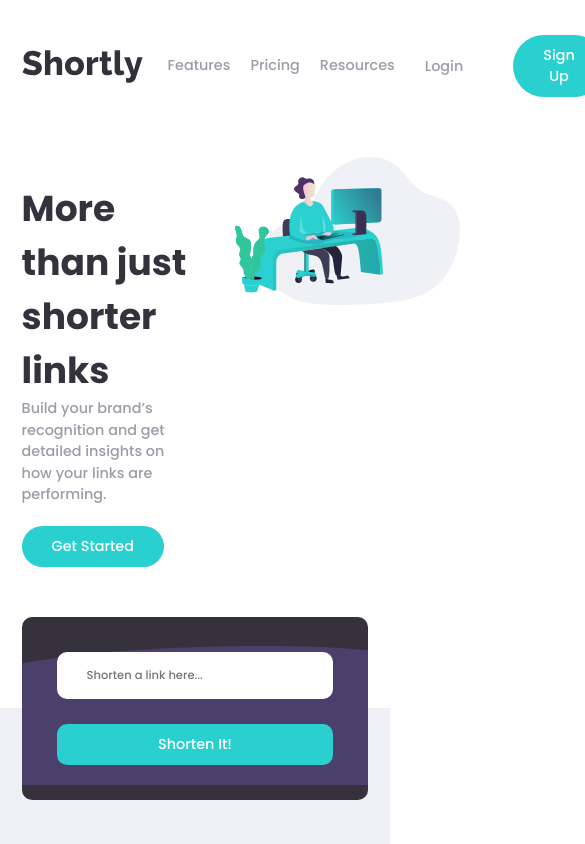
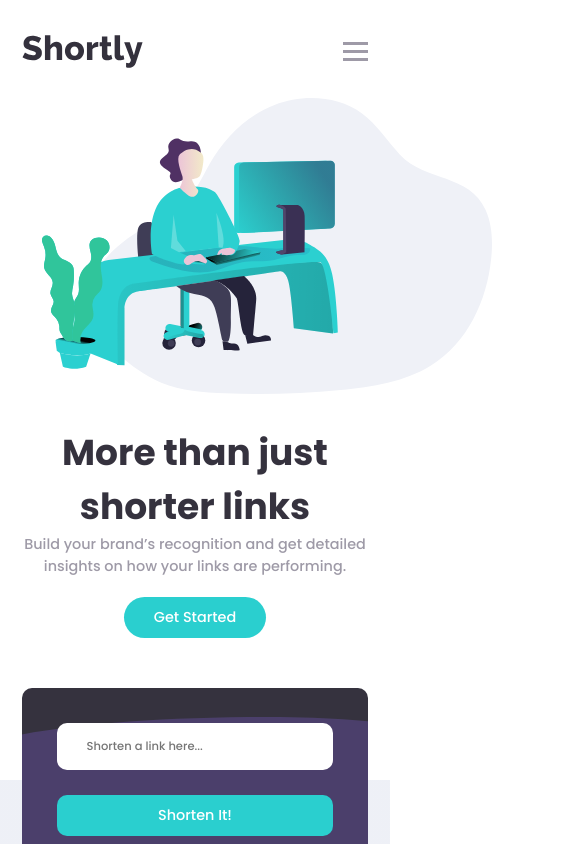
Before and after one commit to KordyD/url-shortening, a React (Vite) app: page / in a window 390 px wide. Shown: the top 844 px of the page, 585 px wide, since content can reach past the window. Built offline with nearby package versions, Linux system fonts and the light colour scheme.

Commit message:
Add adaptive styling

```diff
--- a/src/App.scss
+++ b/src/App.scss
@@ -79,6 +79,17 @@ input {
       background-color: lib.$dark-violet;
     }
   }
+
+  &.burger__button {
+    color: white;
+    &:hover {
+      color: lib.$cyan;
+    }
+
+    &:active {
+      color: lighten(lib.$cyan, $amount: 30);
+    }
+  }
 }
 
 .link {
@@ -131,6 +142,17 @@ input {
       background-color: lighten(lib.$cyan, $amount: 30);
     }
   }
+
+  &.burger__link {
+    color: white;
+    &:hover {
+      color: lib.$cyan;
+    }
+
+    &:active {
+      color: lighten(lib.$cyan, $amount: 30);
+    }
+  }
 }
 
 @media (max-width: 732px) {
--- a/src/modules/Header/Header.jsx
+++ b/src/modules/Header/Header.jsx
@@ -1,13 +1,15 @@
-import React from 'react';
+import React, { useState } from 'react';
 import styles from './Header.module.scss';
 
 const Header = () => {
+  const [state, setState] = useState('');
+
   return (
     <header className={`${styles.header} container`}>
-      <div className={styles.navigationWrapper}>
-        <a href='' role='img' aria-label='shortly'>
-          <img alt='Shortly logo' src='/src/assets/logo.svg' />
-        </a>
+      <a href='' role='img' aria-label='shortly'>
+        <img alt='Shortly logo' src='/src/assets/logo.svg' />
+      </a>
+      <div className={styles.navigation}>
         <nav>
           <ul>
             <li>
@@ -27,11 +29,51 @@ const Header = () => {
             </li>
           </ul>
         </nav>
+
+        <div className={styles.buttons}>
+          <button className='button transparent'>Login</button>
+          <button className='button basic'>Sign Up</button>
+        </div>
       </div>
 
-      <div className={styles.buttons}>
-        <button className='button transparent'>Login</button>
-        <button className='button basic'>Sign Up</button>
+      <button
+        onClick={() => setState((state) => (state ? '' : 'active'))}
+        className={styles.burgerButton}
+      >
+        <div></div>
+        <div></div>
+        <div></div>
+      </button>
+
+      <div
+        className={`${styles.navigationBurger} ${
+          state ? styles['active'] : styles['inActive']
+        }`}
+      >
+        <nav>
+          <ul>
+            <li>
+              <a className='link burger__link ' href=''>
+                Features
+              </a>
+            </li>
+            <li>
+              <a className='link burger__link' href=''>
+                Pricing
+              </a>
+            </li>
+            <li>
+              <a className='link burger__link' href=''>
+                Resources
+              </a>
+            </li>
+          </ul>
+        </nav>
+
+        <div className={styles.buttons}>
+          <button className='button transparent burger__button'>Login</button>
+          <button className='button basic'>Sign Up</button>
+        </div>
       </div>
     </header>
   );
--- a/src/modules/Header/Header.module.scss
+++ b/src/modules/Header/Header.module.scss
@@ -1,11 +1,8 @@
+@use '/src/lib';
+
 .header {
-  display: flex;
-  justify-content: space-between;
   padding-top: 35px;
   padding-bottom: 35px;
-}
-
-.navigationWrapper {
   display: flex;
   gap: 25px;
   align-items: center;
@@ -19,9 +16,90 @@
     display: flex;
     gap: 20px;
   }
+
+  .navigation {
+    display: flex;
+    align-items: center;
+    justify-content: space-between;
+    flex: 1;
+  }
+
+  .navigationBurger {
+    display: none;
+  }
+
+  .burgerButton {
+    display: none;
+    background-color: white;
+    border: none;
+    cursor: pointer;
+    div {
+      transition: all 0.5s;
+    }
+
+    &:hover {
+      div {
+        background-color: lib.$light-gray;
+      }
+    }
+    &:active {
+      div {
+        background-color: darken(lib.$grayish-violet, 20);
+      }
+    }
+
+    div {
+      width: 25px;
+      height: 3px;
+      background-color: lib.$grayish-violet;
+    }
+  }
 }
 
 .buttons {
   display: flex;
   gap: 20px;
 }
+
+@media (max-width: 650px) {
+  .header {
+    justify-content: space-between;
+    .navigation {
+      display: none;
+    }
+    .burgerButton {
+      display: flex;
+      flex-direction: column;
+      gap: 5px;
+    }
+    .navigationBurger {
+      display: flex;
+      flex-direction: column;
+      position: fixed;
+      background-color: lib.$dark-violet;
+      border-radius: 10px;
+      padding: 35px 15px;
+      width: 80%;
+      z-index: 2;
+      left: 0;
+      top: 0;
+      transform: translate(12.5%, 35%);
+      ul {
+        flex-direction: column;
+        align-items: center;
+      }
+      .buttons {
+        flex-direction: column;
+      }
+      &.active {
+        opacity: 1;
+        transition: all 0.5s;
+      }
+      &.inActive {
+        opacity: 0;
+        pointer-events: none;
+        transition: all 0.5s;
+      }
+    }
+  }
+}
--- a/src/modules/Hero/Hero.module.scss
+++ b/src/modules/Hero/Hero.module.scss
@@ -44,3 +44,16 @@
     font-size: 1rem;
   }
 }
+@media (max-width: 650px) {
+  .wrapper {
+    flex-direction: column-reverse;
+    margin-top: 20px;
+  }
+  .textWrapper {
+    width: 100%;
+    text-align: center;
+  }
+  .image {
+    right: -20px;
+  }
+}
```
